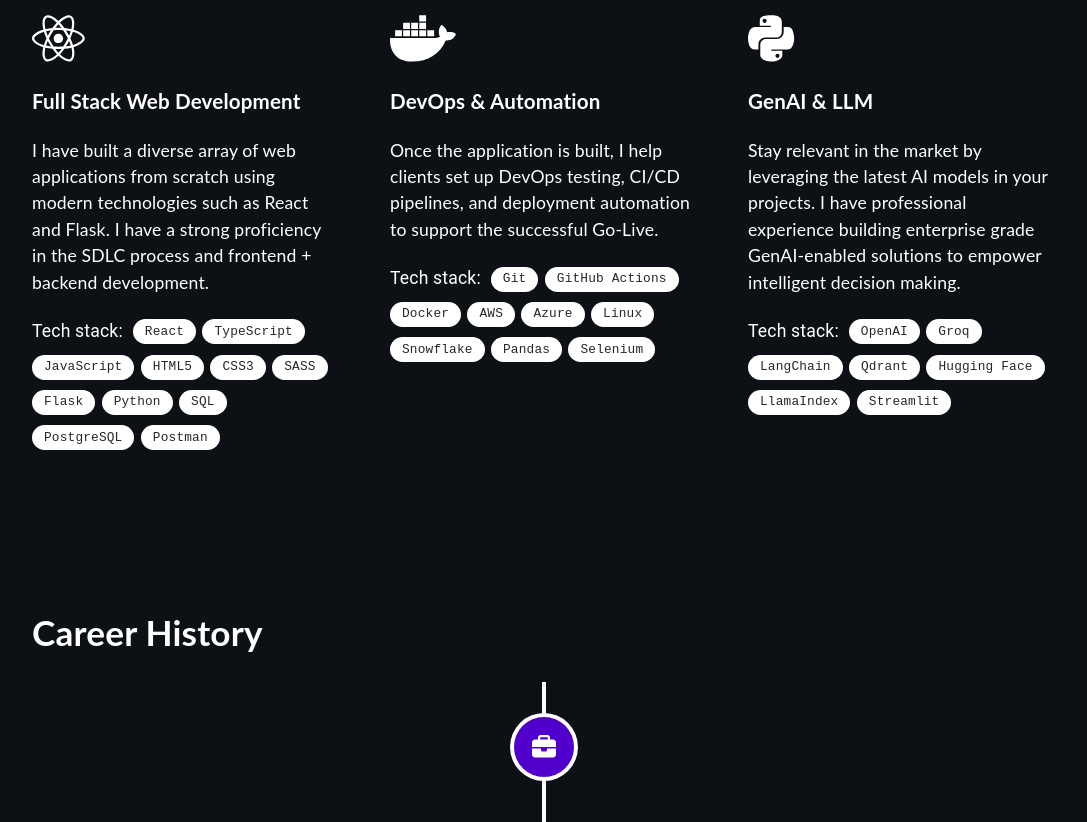
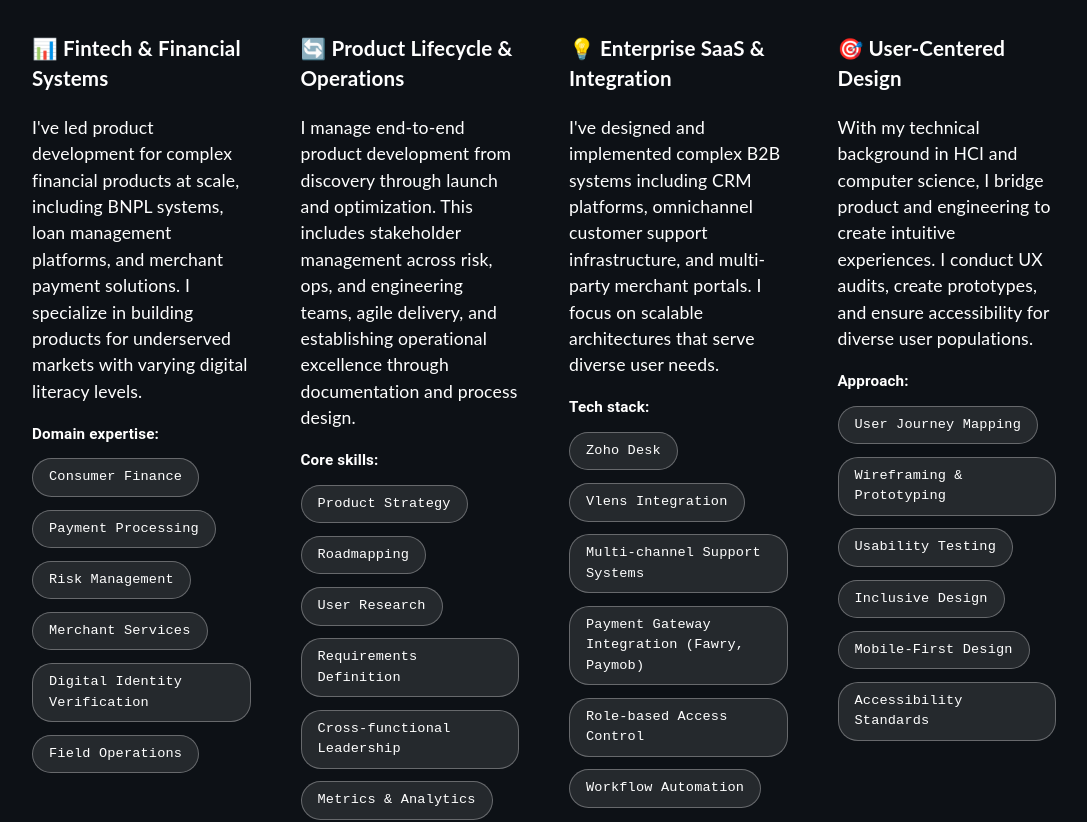
Before and after one commit to shahdelashmawy/shahdelashmawy, a React (Create React App) app: page / in a window 1280 px wide. Shown: the part 980-1802 px from the top of the page, without its empty margins (96-1183 px from the left). Built offline with nearby package versions, Linux system fonts and the light colour scheme.

Commit message:
Update expertise section: 4 columns, bubble styling, remove GitHub icons, add light mode support

```diff
--- a/src/assets/styles/Expertise.scss
+++ b/src/assets/styles/Expertise.scss
@@ -11,7 +11,7 @@
 
 .skills-container .skills-grid {
     display: grid;
-    grid-template-columns: repeat(3, 1fr);
+    grid-template-columns: repeat(4, 1fr);
     grid-gap: 50px;
 }
 
@@ -60,7 +60,49 @@
     color: rgb(39, 40, 34);
 }
 
+.skill-bubbles {
+    margin-top: 1rem;
+
+    .bubble-title {
+        color: white;
+        display: block;
+        margin-bottom: 0.8rem;
+        font-weight: 600;
+        font-size: 0.95rem;
+    }
+
+    .bubbles {
+        display: flex;
+        flex-wrap: wrap;
+        gap: 0.8rem;
+    }
+
+    .bubble {
+        display: inline-block;
+        background-color: rgba(255, 255, 255, 0.1);
+        border: 1px solid rgba(255, 255, 255, 0.3);
+        border-radius: 20px;
+        padding: 0.5rem 1rem;
+        color: white;
+        font-size: 0.85rem;
+        font-family: 'Courier Prime', monospace;
+        transition: all 0.3s ease;
+
+        &:hover {
+            background-color: rgba(255, 255, 255, 0.2);
+            border-color: rgba(255, 255, 255, 0.5);
+            transform: translateY(-2px);
+        }
+    }
+}
+
 @media screen {
+    @media (max-width: 1200px) {
+        .skills-container .skills-grid {
+            grid-template-columns: repeat(2, 1fr);
+        }
+    }
+
     @media (max-width: 768px) {
         .skills-container {
             display: block;
@@ -70,6 +112,7 @@
 
         .skills-container .skills-grid {
             display: initial;
+            grid-template-columns: 1fr;
         }
 
         .skills-container .skills-grid .skill {
--- a/src/components/Expertise.tsx
+++ b/src/components/Expertise.tsx
@@ -1,45 +1,6 @@
 import React from "react";
-import '@fortawesome/free-regular-svg-icons'
-import { FontAwesomeIcon } from '@fortawesome/react-fontawesome';
-import { faReact, faDocker, faPython } from '@fortawesome/free-brands-svg-icons';
 import Chip from '@mui/material/Chip';
 import '../assets/styles/Expertise.scss';
-
-const labelsFirst = [
-    "React",
-    "TypeScript",
-    "JavaScript",
-    "HTML5",
-    "CSS3",
-    "SASS",
-    "Flask",
-    "Python",
-    "SQL",
-    "PostgreSQL",
-    "Postman"
-];
-
-const labelsSecond = [
-    "Git",
-    "GitHub Actions",
-    "Docker",
-    "AWS",
-    "Azure",
-    "Linux",
-    "Snowflake",
-    "Pandas",
-    "Selenium",
-];
-
-const labelsThird = [
-    "OpenAI",
-    "Groq",
-    "LangChain",
-    "Qdrant",
-    "Hugging Face",
-    "LlamaIndex",
-    "Streamlit",
-];
 
 function Expertise() {
     return (
@@ -48,38 +9,67 @@
             <h1>Expertise</h1>
             <div className="skills-grid">
                 <div className="skill">
-                    <FontAwesomeIcon icon={faReact} size="3x"/>
-                    <h3>Full Stack Web Development</h3>
-                    <p>I have built a diverse array of web applications from scratch using modern technologies such as React and Flask. I have a strong proficiency in the SDLC process and frontend + backend development.</p>
-                    <div className="flex-chips">
-                        <span className="chip-title">Tech stack:</span>
-                        {labelsFirst.map((label, index) => (
-                            <Chip key={index} className='chip' label={label} />
-                        ))}
+                    <h3>📊 Fintech & Financial Systems</h3>
+                    <p>I've led product development for complex financial products at scale, including BNPL systems, loan management platforms, and merchant payment solutions. I specialize in building products for underserved markets with varying digital literacy levels.</p>
+                    <div className="skill-bubbles">
+                        <div className="bubble-title">Domain expertise:</div>
+                        <div className="bubbles">
+                            <span className="bubble">Consumer Finance</span>
+                            <span className="bubble">Payment Processing</span>
+                            <span className="bubble">Risk Management</span>
+                            <span className="bubble">Merchant Services</span>
+                            <span className="bubble">Digital Identity Verification</span>
+                            <span className="bubble">Field Operations</span>
+                        </div>
                     </div>
                 </div>
 
                 <div className="skill">
-                    <FontAwesomeIcon icon={faDocker} size="3x"/>
-                    <h3>DevOps & Automation</h3>
-                    <p>Once the application is built, I help clients set up DevOps testing, CI/CD pipelines, and deployment automation to support the successful Go-Live.</p>
-                    <div className="flex-chips">
-                        <span className="chip-title">Tech stack:</span>
-                        {labelsSecond.map((label, index) => (
-                            <Chip key={index} className='chip' label={label} />
-                        ))}
+                    <h3>🔄 Product Lifecycle & Operations</h3>
+                    <p>I manage end-to-end product development from discovery through launch and optimization. This includes stakeholder management across risk, ops, and engineering teams, agile delivery, and establishing operational excellence through documentation and process design.</p>
+                    <div className="skill-bubbles">
+                        <div className="bubble-title">Core skills:</div>
+                        <div className="bubbles">
+                            <span className="bubble">Product Strategy</span>
+                            <span className="bubble">Roadmapping</span>
+                            <span className="bubble">User Research</span>
+                            <span className="bubble">Requirements Definition</span>
+                            <span className="bubble">Cross-functional Leadership</span>
+                            <span className="bubble">Metrics & Analytics</span>
+                            <span className="bubble">Process Design</span>
+                        </div>
                     </div>
                 </div>
 
                 <div className="skill">
-                    <FontAwesomeIcon icon={faPython} size="3x"/>
-                    <h3>GenAI & LLM</h3>
-                    <p>Stay relevant in the market by leveraging the latest AI models in your projects. I have professional experience building enterprise grade GenAI-enabled solutions to empower intelligent decision making.</p>
-                    <div className="flex-chips">
-                        <span className="chip-title">Tech stack:</span>
-                        {labelsThird.map((label, index) => (
-                            <Chip key={index} className='chip' label={label} />
-                        ))}
+                    <h3>💡 Enterprise SaaS & Integration</h3>
+                    <p>I've designed and implemented complex B2B systems including CRM platforms, omnichannel customer support infrastructure, and multi-party merchant portals. I focus on scalable architectures that serve diverse user needs.</p>
+                    <div className="skill-bubbles">
+                        <div className="bubble-title">Tech stack:</div>
+                        <div className="bubbles">
+                            <span className="bubble">Zoho Desk</span>
+                            <span className="bubble">Vlens Integration</span>
+                            <span className="bubble">Multi-channel Support Systems</span>
+                            <span className="bubble">Payment Gateway Integration (Fawry, Paymob)</span>
+                            <span className="bubble">Role-based Access Control</span>
+                            <span className="bubble">Workflow Automation</span>
+                        </div>
+                    </div>
+                </div>
+
+                <div className="skill">
+                    <h3>🎯 User-Centered Design</h3>
+                    <p>With my technical background in HCI and computer science, I bridge product and engineering to create intuitive experiences. I conduct UX audits, create prototypes, and ensure accessibility for diverse user populations.</p>
+                    <div className="skill-bubbles">
+                        <div className="bubble-title">Approach:</div>
+                        <div className="bubbles">
+                            <span className="bubble">User Journey Mapping</span>
+                            <span className="bubble">Wireframing & Prototyping</span>
+                            <span className="bubble">Usability Testing</span>
+                            <span className="bubble">Inclusive Design</span>
+                            <span className="bubble">Mobile-First Design</span>
+                            <span className="bubble">Accessibility Standards</span>
+                        </div>
                     </div>
                 </div>
             </div>
--- a/src/components/Footer.tsx
+++ b/src/components/Footer.tsx
@@ -1,5 +1,4 @@
 import React from "react";
-import GitHubIcon from '@mui/icons-material/GitHub';
 import LinkedInIcon from '@mui/icons-material/LinkedIn';
 import '../assets/styles/Footer.scss'
 
@@ -7,7 +6,6 @@
   return (
     <footer>
       <div>
-        <a href="https://github.com/yujisatojr" target="_blank" rel="noreferrer"><GitHubIcon/></a>
         <a href="https://www.linkedin.com/in/yujisato/" target="_blank" rel="noreferrer"><LinkedInIcon/></a>
       </div>
       <p>A portfolio designed & built by <a href="https://github.com/yujisatojr/react-portfolio-template" target="_blank" rel="noreferrer">Shahd El Ashmawy</a> with 💜</p>
--- a/src/components/Timeline.tsx
+++ b/src/components/Timeline.tsx
@@ -32,7 +32,7 @@
             iconStyle={{ background: '#5000ca', color: 'rgb(39, 40, 34)' }}
             icon={<FontAwesomeIcon icon={faBriefcase} />}
           >
-            <h3 className="vertical-timeline-element-title">Full Stack Engineer</h3>
+            <h3 className="vertical-timeline-element-title">Product Manager</h3>
             <h4 className="vertical-timeline-element-subtitle">Laie, HI</h4>
             <p>
               Frontend Development, Backend Development, User Experience, Team Leading
--- a/src/index.scss
+++ b/src/index.scss
@@ -144,6 +144,23 @@
   .flex-chips .chip-title {
     color: #0d1116;
   }
+
+  .skill-bubbles {
+    .bubble-title {
+      color: #0d1116;
+    }
+
+    .bubble {
+      background-color: rgba(0, 0, 0, 0.06);
+      border: 1px solid rgba(0, 0, 0, 0.15);
+      color: #0d1116;
+
+      &:hover {
+        background-color: rgba(0, 0, 0, 0.12);
+        border-color: rgba(0, 0, 0, 0.25);
+      }
+    }
+  }
 }
 
 @media screen {
```
Also changed, not shown: src/components/Main.tsx (+1 -7 lines).
